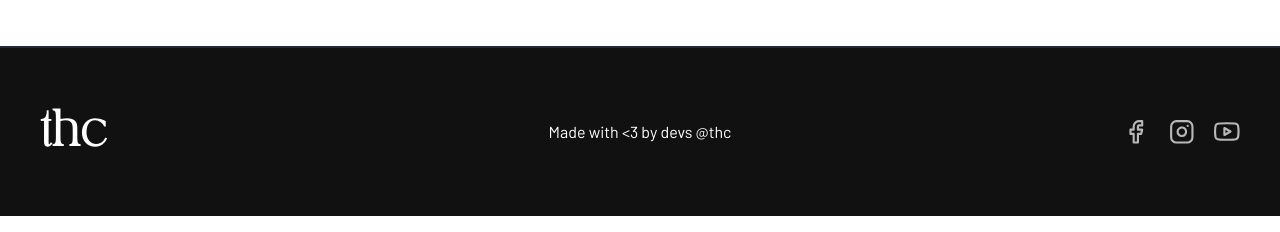
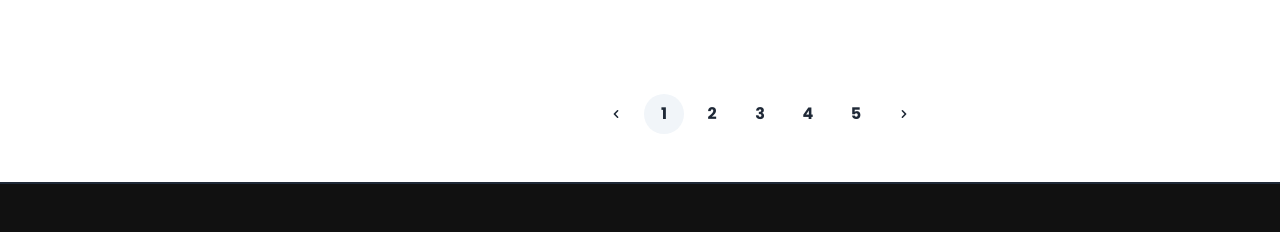
Before and after one commit to ujjujjuj/thc-blog, a Next.js app: page / in a window 1280 px wide. Shown: the part 2463-2695 px from the top of the page. Built offline with nearby package versions, Linux system fonts and the light colour scheme.

Commit message:
added pagination

```diff
--- a/components/AdminNav.tsx
+++ b/components/AdminNav.tsx
@@ -11,12 +11,14 @@ const AdminNav = () => {
     <>
       <div className="flex relative z-10 justify-between justify-self-start items-center px-10 py-4 w-full shadow-md bg-darker">
         <div>
+          <Link href="/">
             <span
               className="text-2xl font-bold cursor-pointer font-logo"
               onClick={() => Router.push("/admin/")}
             >
               thc
             </span>
+          </Link>
         </div>
         <div
           className={`font-poppins text-slate-300	 font-bold flex items-center gap-4 md:gap-10 flex-col md:flex-row absolute md:static left-0 right-0 bottom-0 translate-y-full md:transform-none pb-3 md:pb-0 bg-darker ${
--- /dev/null
+++ b/components/Pagination.tsx
@@ -0,0 +1,10 @@
+import Router from "next/router";
+import { FiFacebook, FiInstagram, FiYoutube } from "react-icons/fi";
+import { IconContext } from "react-icons";
+import { useState } from "react";
+
+const Pagination = () => {
+  return null;
+};
+
+export default Pagination;
--- a/pages/index.tsx
+++ b/pages/index.tsx
@@ -10,6 +10,7 @@ import BlogCard from "../components/BlogCard";
 import Router from "next/router";
 import shimmerUrl from "../utils/shimmerUrl";
 import useWindowWidth from "../hooks/useWindowWidth";
+import { current } from "@reduxjs/toolkit";
 
 const categories = [
   "Travel",
@@ -20,10 +21,83 @@ const categories = [
   "Relationship",
   "Love",
 ];
+const categblogs = [
+  0, 1, 2, 3, 4, 5, 6, 7, 8, 9, 10, 11, 12, 13, 14, 15, 16, 17, 18, 19, 20, 21,
+  22, 23, 24, 25, 26, 27, 28, 29, 30, 31, 32, 33, 34, 35, 36, 37, 38, 39, 40,
+  41, 42, 43, 44, 45, 46,
+];
 
 const Home: NextPage = () => {
   const [cat, setCat] = useState(0);
   const width = useWindowWidth();
+
+  const [currentPage, setCurrentPage] = useState(1);
+  const [itemsperPage, setItemsperPage] = useState(6);
+  const [pageNumberLimit, setPageNumberLimit] = useState(5);
+  const [maxpageNumberLimit, setMaxPageNumberLimit] = useState(5);
+  const [minpageNumberLimit, setMinPageNumberLimit] = useState(0);
+  const pages = [];
+
+  const handleClick = (e: any) => {
+    setCurrentPage(Number(e.target.id));
+    console.log(Number(e.target.id));
+  };
+
+  const handleNextButton = () => {
+    if (currentPage != pages.length) {
+      setCurrentPage(currentPage + 1);
+    }
+
+    if (currentPage + 1 > maxpageNumberLimit && currentPage != pages.length) {
+      setMaxPageNumberLimit(maxpageNumberLimit + pageNumberLimit);
+      setMinPageNumberLimit(minpageNumberLimit + pageNumberLimit);
+    }
+  };
+
+  const handlePrevButton = () => {
+    if (currentPage != 1) {
+      setCurrentPage(currentPage - 1);
+    }
+
+    if ((currentPage - 1) % pageNumberLimit == 0 && currentPage != 1) {
+      setMaxPageNumberLimit(maxpageNumberLimit - pageNumberLimit);
+      setMinPageNumberLimit(minpageNumberLimit + -pageNumberLimit);
+    }
+  };
+
+  for (let i = 1; i <= Math.ceil(categblogs.length / itemsperPage); i++) {
+    pages.push(i);
+  }
+
+  const indexoflastItem = currentPage * itemsperPage;
+  const indexoffirstItem = indexoflastItem - itemsperPage;
+  const currentItems = categblogs.slice(
+    indexoffirstItem,
+    indexoflastItem < categblogs.length ? indexoflastItem : categblogs.length
+  );
+
+  const renderPageNumbers = pages.map((number) => {
+    if (number < maxpageNumberLimit + 1 && number > minpageNumberLimit) {
+      return (
+        <>
+          <li key={number}>
+            <button
+              onClick={(e) => handleClick(e)}
+              className={`${
+                currentPage === number ? "bg-[#F1F5F9]" : "bg-white"
+              } w-10 h-10 text-gray-800 transition-colors duration-150 rounded-full focus:shadow-outline active:bg-slate-300 hover:bg-indigo-100`}
+            >
+              <p id={number.toString()} className="font-poppins font-bold">
+                {number}
+              </p>
+            </button>
+          </li>
+        </>
+      );
+    } else {
+      return null;
+    }
+  });
 
   return (
     <>
@@ -81,23 +155,54 @@ const Home: NextPage = () => {
           </div>
         </div>
       </div>
-      <div className="flex flex-col px-5 py-4 text-black bg-white lg:gap-12 md:py-12 lg:flex-row md:px-10">
-        <div className="">
+      <div className="flex flex-col  px-5 py-4 text-black bg-white lg:gap-12 md:py-12 lg:flex-row md:px-10">
+        <div className="col-span-2">
           <CategorySelect
             categories={categories}
             selected={cat}
             onChange={setCat as () => void}
           />
         </div>
-        <div className="flex flex-wrap flex-1 gap-12 justify-center items-center">
-          <BlogCard />
-          <BlogCard />
-          <BlogCard />
-          <BlogCard />
-          <BlogCard />
-          <BlogCard />
+        <div className=" col-span-3 flex flex-wrap flex-1 gap-12 justify-center items-center">
+          {currentItems.map((e) => {
+            return <BlogCard />;
+          })}
         </div>
       </div>
+      <div className="flex flex-col  px-5 py-4 text-black bg-white justify-center items-center lg:gap-12 md:py-12 lg:flex-row md:px-10 ">
+        <ul className="inline-flex space-x-2 lg:ml-[15rem]">
+          <li>
+            <button
+              onClick={handlePrevButton}
+              className="flex items-center justify-center w-10 h-10 text-gray-800 transition-colors duration-150 rounded-full focus:shadow-outline hover:bg-indigo-100"
+            >
+              <svg className="w-4 h-4 fill-current" viewBox="0 0 20 20">
+                <path
+                  d="M12.707 5.293a1 1 0 010 1.414L9.414 10l3.293 3.293a1 1 0 01-1.414 1.414l-4-4a1 1 0 010-1.414l4-4a1 1 0 011.414 0z"
+                  clipRule="evenodd"
+                  fillRule="evenodd"
+                ></path>
+              </svg>
+            </button>
+          </li>
+          {renderPageNumbers}
+          <li>
+            <button
+              onClick={handleNextButton}
+              className="flex items-center justify-center w-10 h-10 text-gray-800 transition-colors duration-150 bg-white rounded-full focus:shadow-outline hover:bg-indigo-100"
+            >
+              <svg className="w-4 h-4 fill-current" viewBox="0 0 20 20">
+                <path
+                  d="M7.293 14.707a1 1 0 010-1.414L10.586 10 7.293 6.707a1 1 0 011.414-1.414l4 4a1 1 0 010 1.414l-4 4a1 1 0 01-1.414 0z"
+                  clipRule="evenodd"
+                  fillRule="evenodd"
+                ></path>
+              </svg>
+            </button>
+          </li>
+        </ul>
+      </div>
+
       <Footer />
     </>
   );
```
Lines whose indentation alone changed are shown as unchanged.
